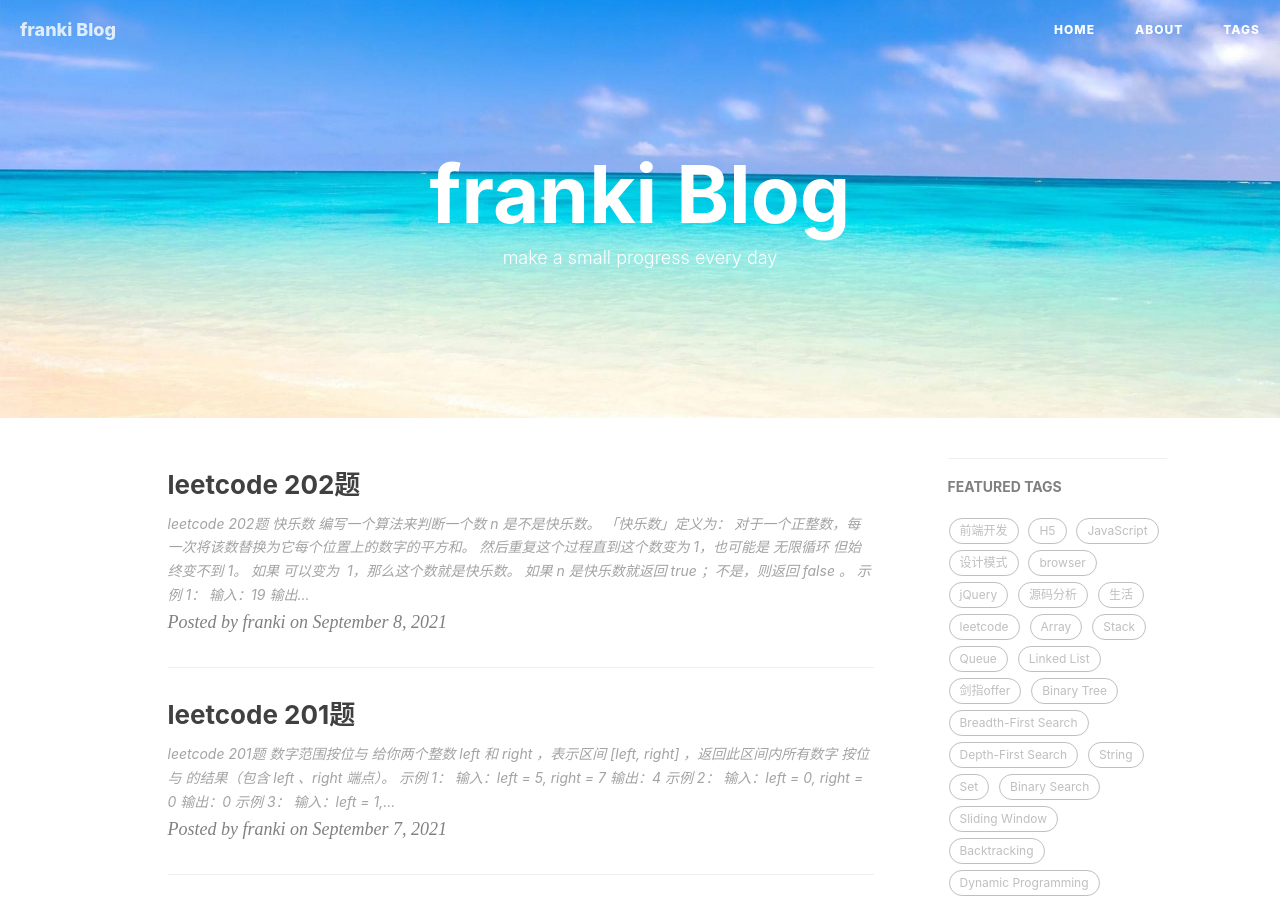
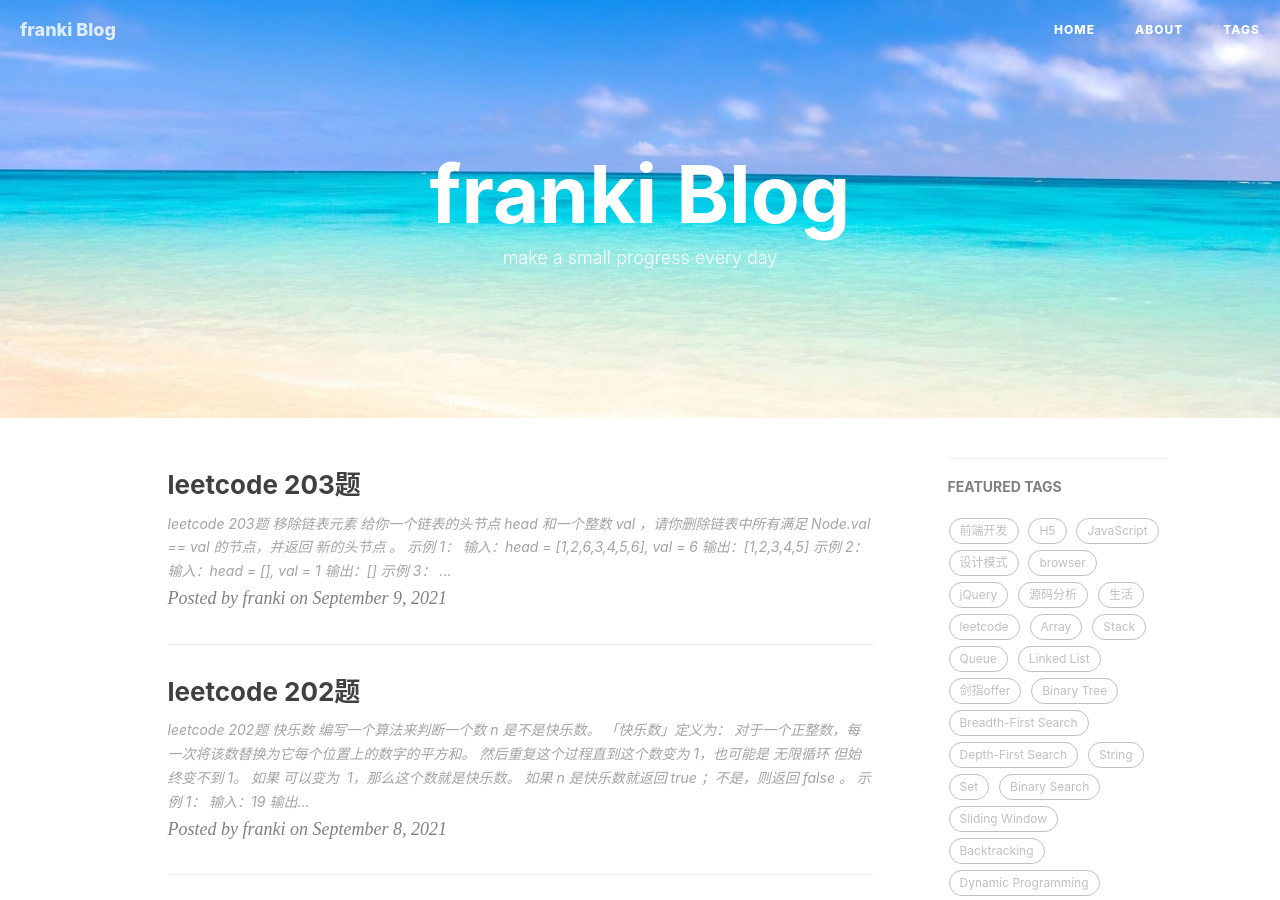
Before and after one commit to NikFranki/NikFranki.github.io, a Jekyll site: the page built from index.html, in a window 1280 px wide and 900 px high. Built offline with Jekyll 4.4.1, drawn with Linux system fonts in a browser that asks for light colours; nearby versions of some CDN libraries; the list of posts is cut into pages by our own code; comment, search, counter and statistics services are not loaded; some of the changed text lies outside the part shown.

Commit message:
feat: add leetcode 203

````diff
--- /dev/null
+++ b/_posts/2021-09-09-leetcode203.md
@@ -0,0 +1,71 @@
+---
+layout:     post
+title:      "leetcode 203题"
+subtitle:   ""
+date:       2021-09-09
+author:     "franki"
+catalog: true
+tags:
+    - leetcode
+    - LinkedList
+---
+
+## leetcode 203题 移除链表元素
+
+给你一个链表的头节点 head 和一个整数 val ，请你删除链表中所有满足 Node.val == val 的节点，并返回 新的头节点 。
+
+示例 1：
+
+```bash
+输入：head = [1,2,6,3,4,5,6], val = 6
+输出：[1,2,3,4,5]
+```
+
+示例 2：
+
+```bash
+输入：head = [], val = 1
+输出：[]
+```
+
+示例 3：
+
+```bash
+输入：head = [7,7,7,7], val = 7
+输出：[]
+```
+
+### 思路
+
+双指针
+
+### 代码
+
+```js
+function removeElements(head, val) {
+    if (head === null) {
+        return head;
+    }
+
+    let newHead = new ListNode(0);
+    newHead.next = head;
+    let prev = newHead;
+    let curr = head;
+
+    while (curr) {
+        if (curr.val === val) {
+            prev.next = curr.next;
+        } else {
+            prev = curr;
+        }
+        curr = curr.next;
+    }
+
+    return newHead.next;
+}
+```
+
+### 复杂度分析
+
+- 时间复杂度：O(N)
+- 空间复杂度：O(N)
````
Also changed, not shown: _posts/2021-09-08-leetcode202.md (+1 -1 lines).
